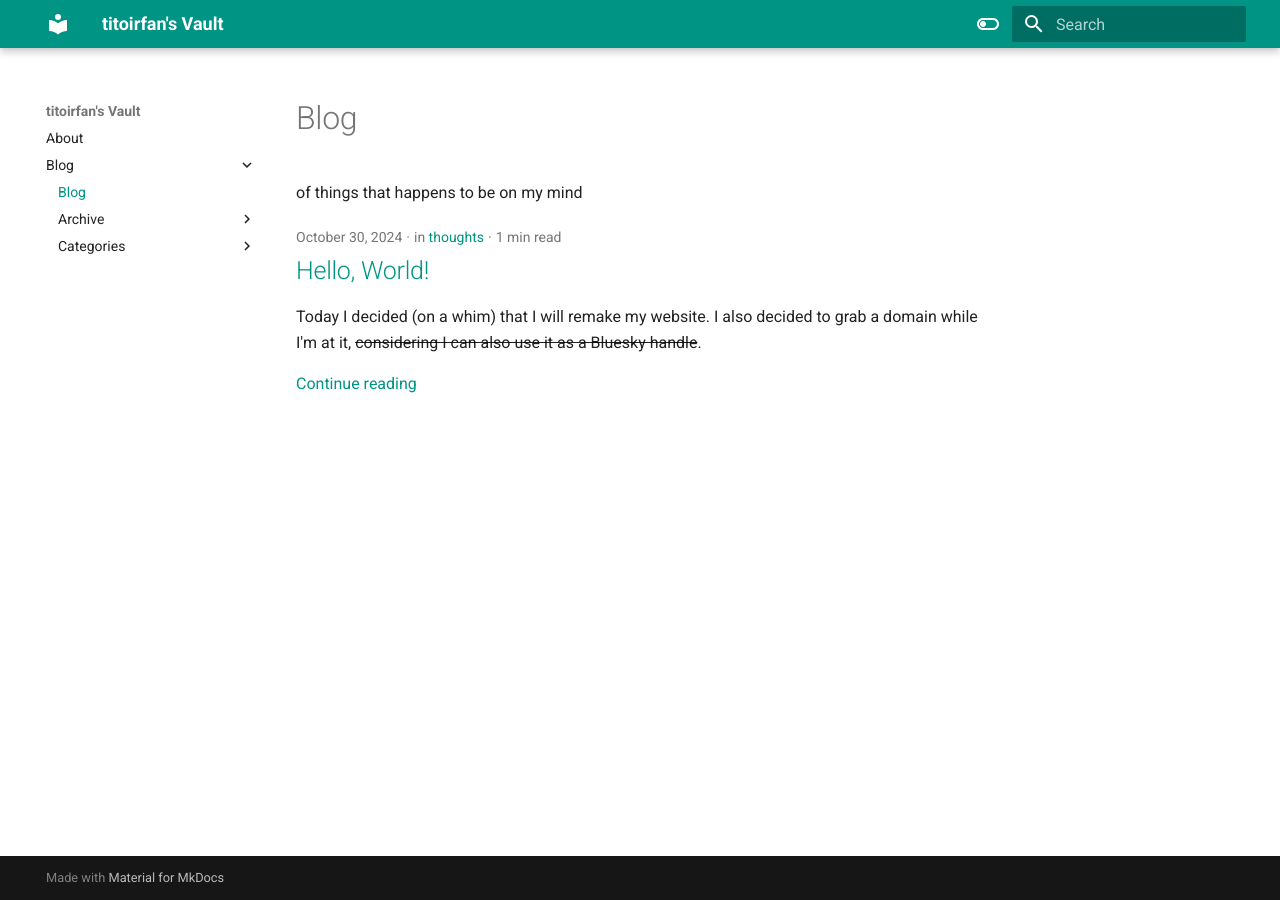
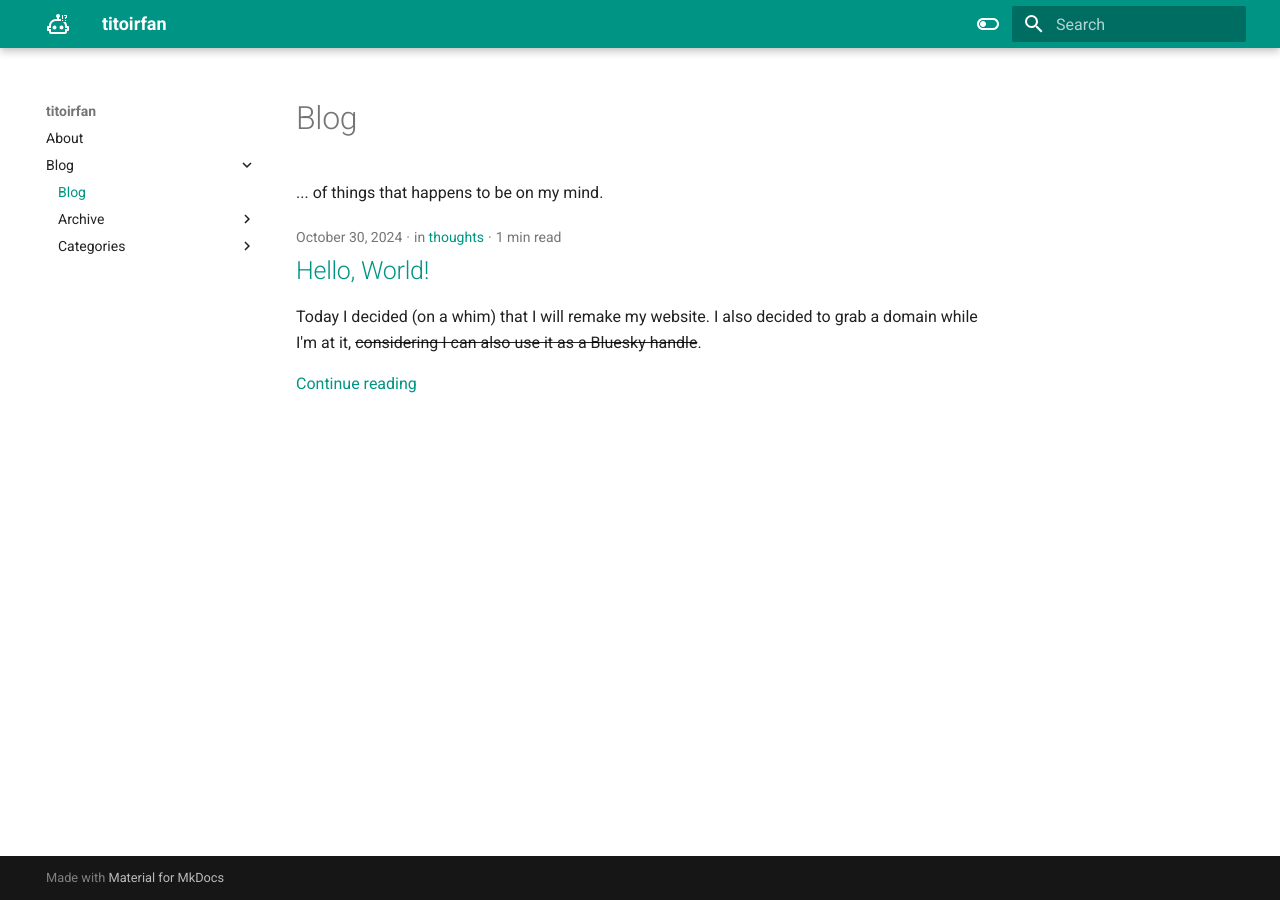
Before and after one commit to titoirfan/titoirfan.github.io, an MkDocs documentation site: the page built from docs/blog/index.md, in a window 1280 px wide. Built offline with MkDocs 1.6.1 and Material for MkDocs 9.7.7, drawn with Linux system fonts in a browser that asks for light colours.

Commit message:
Update logo

```diff
--- a/docs/blog/index.md
+++ b/docs/blog/index.md
@@ -1,3 +1,3 @@
 # Blog
 
-of things that happens to be on my mind
+... of things that happens to be on my mind.
--- a/mkdocs.yml
+++ b/mkdocs.yml
@@ -1,7 +1,12 @@
-site_name: titoirfan's Vault
+site_name: titoirfan
 
 theme:
     name: 'material'
+
+    favicon: robot-confused-outline
+    icon:
+      logo: material/robot-confused-outline
+
     palette:
 
     # Light mode
```
